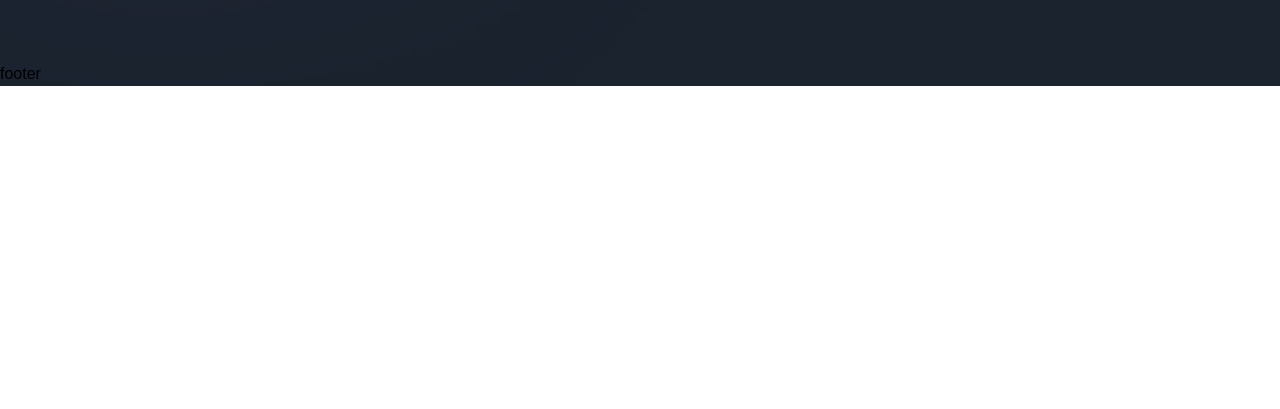
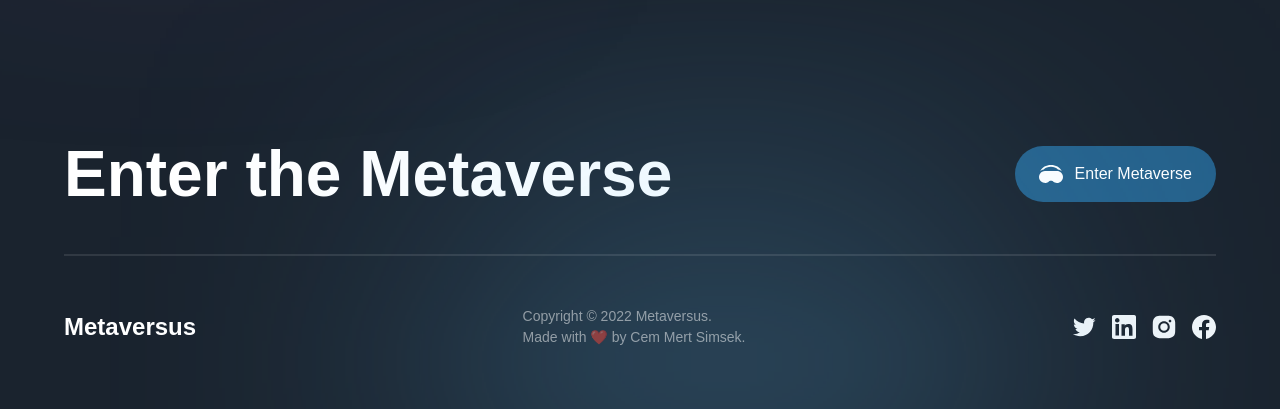
Before and after one commit to cemmertsimsek/metaversus, a Next.js app: page / in a window 1280 px wide. Shown: the part 7029-7438 px from the top of the page. Before the commit the page ends 7115 px from the top, so only its background shows below. Built offline with nearby package versions, Linux system fonts and the light colour scheme; a web font is replaced by a local one.

Commit message:
footer is completed

```diff
--- a/components/Footer.jsx
+++ b/components/Footer.jsx
@@ -1,9 +1,59 @@
 'use client';
 
+import { motion } from 'framer-motion';
+import { socials } from '../constants';
+import styles from '../styles';
+import { footerVariants } from '../utils/motion';
+
 const Footer = () => (
-  <footer>
-    footer
-  </footer>
+  <motion.footer
+    variants={footerVariants}
+    initial="hidden"
+    whileInView="show"
+    className={`${styles.paddings} py-8 relative`}
+  >
+    <div className="footer-gradient" />
+
+    <div className={`${styles.innerWidth} mx-auto flex flex-col gap-8`}>
+      <div className="flex items-center justify-between flex-wrap gap-5">
+        <h4 className="font-bold md:text-[64px] text-[44px] text-white ">
+          Enter the Metaverse
+        </h4>
+        <button
+          type="button"
+          className="flex items-center h-fit py-4 px-6 bg-[#25618b] rounded-[32px] gap-[12px] "
+        >
+          <img
+            src="/headset.svg"
+            alt="headset"
+            className="w-[24px] h-[24px] object-contain "
+          />
+          <span className="font-normal text-[16px] text-white ">
+            Enter Metaverse
+          </span>
+        </button>
+      </div>
+      <div className="flex flex-col">
+        <div className="mb-[50px] h-[2px] bg-white opacity-10" />
+        <div className="flex items-center justify-between flex-wrap  gap-4 ">
+          <h4 className="font-extrabold text-[24px] text-white ">Metaversus</h4>
+          <p className="font-normal text-[14px] text-white opacity-50 ">
+            Copyright © 2022 Metaversus. <br /> Made with ❤️ by Cem Mert Simsek.
+          </p>
+          <div className="flex gap-4">
+            {socials.map((social) => (
+              <img
+                key={social.name}
+                src={social.url}
+                alt={social.name}
+                className="w-[24px] h-[24px] object-contain cursor-pointer "
+              />
+            ))}
+          </div>
+        </div>
+      </div>
+    </div>
+  </motion.footer>
 );
 
 export default Footer;
```
